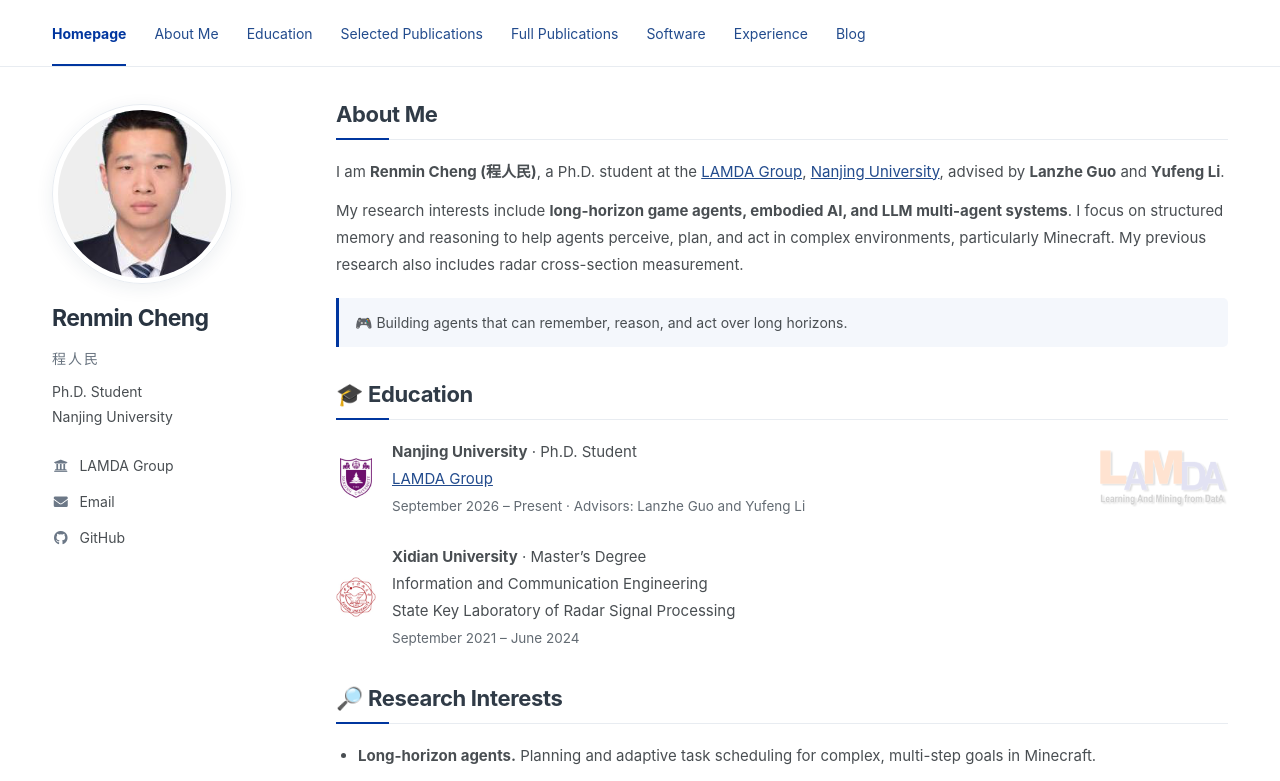
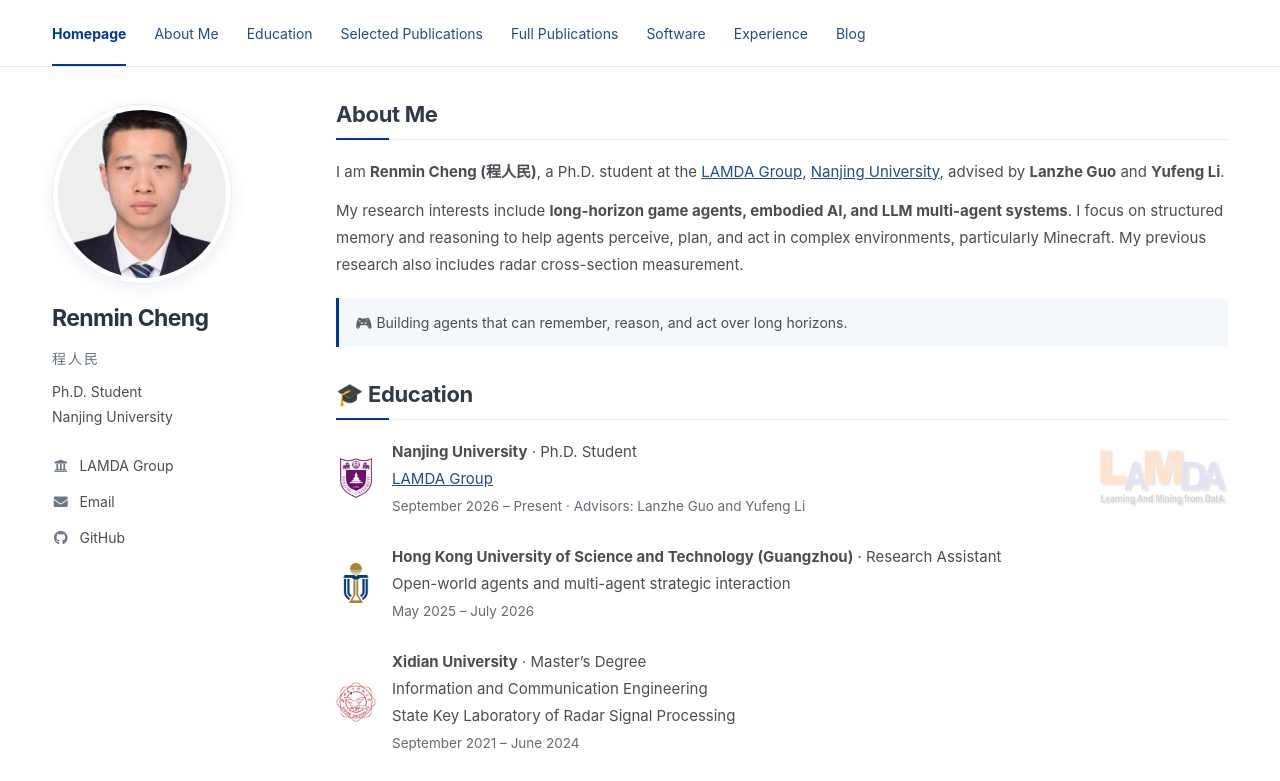
Before and after one commit to labixiaoQ/labixiaoQ.github.io, a Next.js app: page / in a window 1280 px wide. Shown: the top 781 px of the page. Built offline with nearby package versions, Linux system fonts and the light colour scheme.

Commit message:
Add HKUST Guangzhou research experience between doctoral and master studies

```diff
--- a/app/globals.css
+++ b/app/globals.css
@@ -113,3 +113,6 @@ body #main { max-width: 1240px; margin: 32px auto 0; padding: 0 32px; display: g
 @media (max-width: 925px) {
   #main .lamda-watermark { display: none; }
 }
+
+/* Display the emblem at the left of HKUST(GZ)'s official horizontal logo. */
+#main .edu-logo.edu-logo--hkustgz { width: calc(40px * 70 / 106); object-fit: cover; object-position: left center; }
--- a/app/page.tsx
+++ b/app/page.tsx
@@ -16,6 +16,10 @@ export default function Home() {
         <div className="lamda-watermark" aria-hidden="true">
           <img src="./LAMDA.png" alt="" width="206" height="87" />
         </div>
+      </div>
+      <div className="edu-entry edu-entry--research">
+        <a className="edu-logo-link" href="https://www.hkust-gz.edu.cn/"><img src="./images/hkustgz-logo.png" className="edu-logo edu-logo--hkustgz" alt="HKUST (Guangzhou) emblem" width="40" height="40" /></a>
+        <div><strong>Hong Kong University of Science and Technology (Guangzhou)</strong> · Research Assistant<br />Open-world agents and multi-agent strategic interaction<br /><span className="project-date"><time dateTime="2025-05">May 2025</time> – <time dateTime="2026-07">July 2026</time></span></div>
       </div>
       <div className="edu-entry">
         <a className="edu-logo-link" href="https://www.xidian.edu.cn/"><img src="./images/xidian-emblem.jpg" className="edu-logo" alt="Xidian University emblem" width="40" height="40" /></a>
```
Also changed, not shown: public/images/README.md, public/images/hkustgz-logo.png (added).
